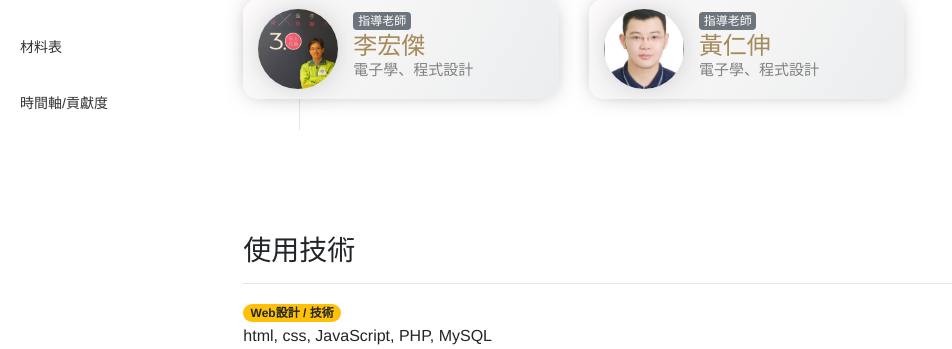
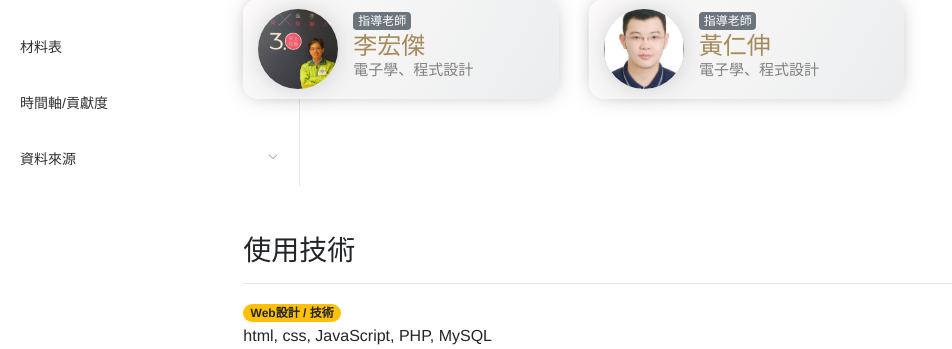
Before and after one commit to ChengHung-Wang/mcd-project, a PHP site: page / in a window 1280 px wide. Shown: the part 1118-1467 px from the top of the page, without its empty margins (0-952 px from the left). Run offline with PHP 8.4, Linux system fonts and the light colour scheme; data that the repository does not hold is empty.

Commit message:
update some

```diff
--- a/index.php
+++ b/index.php
@@ -154,6 +154,8 @@
                 <?php include "檢討.php" ?>
                 <?php include "感謝.php" ?>
                 <?php include "材料清單.php" ?>
+                <?php include "時間軸_貢獻度.php" ?>
+                <?php include "資料來源.php" ?>
                 <?php include "footer.php" ?>
             </div>
         </div>
--- a/navbar_item.json
+++ b/navbar_item.json
@@ -95,5 +95,14 @@
     "title": "時間軸/貢獻度",
     "icon": "",
     "items": []
+  },
+  {
+    "title": "資料來源",
+    "icon": "",
+    "items": [
+      "網頁設計技術",
+      "網路安全技術",
+      "網路技術技術"
+    ]
   }
 ]
--- /dev/null
+++ b/時間軸_貢獻度.php
@@ -0,0 +1,13 @@
+<div class="container">
+    <div class="row">
+        <div class="col-12">
+            <h3>時間軸/貢獻度</h3>
+            <hr>
+        </div>
+        <div class="col-12">
+            <div class="h30"></div>
+            <div class="h30"></div>
+            <div class="h30"></div>
+        </div>
+    </div>
+</div>
--- a/材料清單.php
+++ b/材料清單.php
@@ -25,5 +25,10 @@
         <?php
             }
         ?>
+        <div class="col-12">
+            <div class="h30"></div>
+            <div class="h30"></div>
+            <div class="h30"></div>
+        </div>
     </div>
 </div>
--- /dev/null
+++ b/資料來源.php
@@ -0,0 +1,13 @@
+<div class="container">
+    <div class="row">
+        <div class="col-12">
+            <h3>資料來源</h3>
+            <hr>
+        </div>
+        <div class="col-12">
+            <div class="h30"></div>
+            <div class="h30"></div>
+            <div class="h30"></div>
+        </div>
+    </div>
+</div>
```
